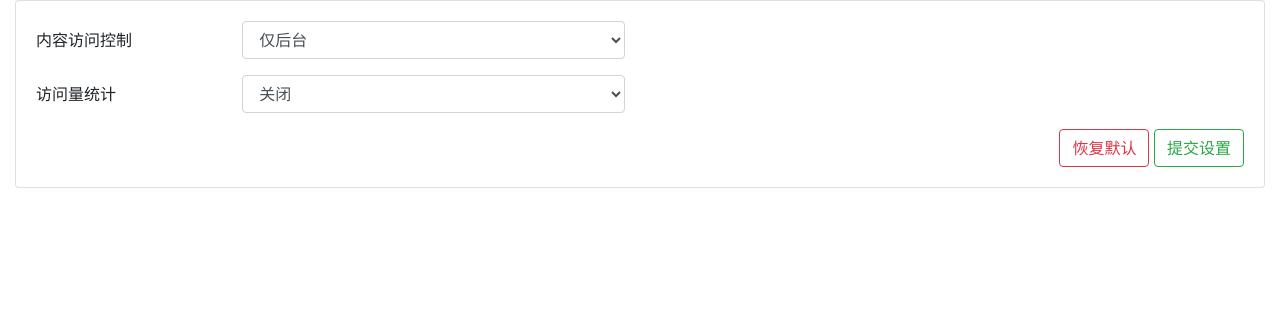
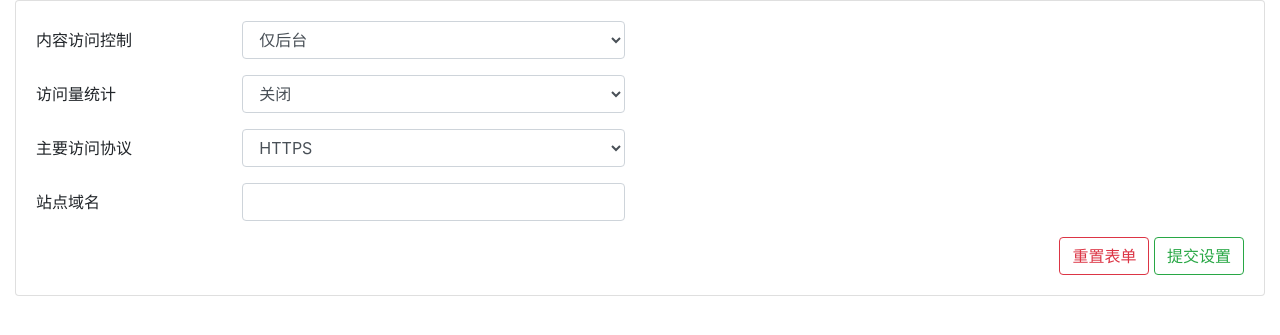
Before and after one commit to CiyaZ/django-blog, a Django app: template backend/templates/site_config.html in a window 1280 px wide. Shown: the top 335 px of the page. Run offline with Django 3.2, Linux system fonts and the light colour scheme; the template is opened without the code that fills it, so the values that code supplies are empty; some libraries are stand-ins or nearby versions.

Commit message:
:hammer: 将域名可配置项加入站点配置表单中

```diff
--- a/backend/templates/site_config.html
+++ b/backend/templates/site_config.html
@@ -28,7 +28,7 @@
         {% endif %}
         <div class="card">
             <div class="card-body">
-                <form action="/backend/config/update" method="post">
+                <form action="/backend/config/update" method="post" onsubmit="return check();">
                     {% csrf_token %}
                     <div class="form-group row">
                         <label for="conf-site-auth" class="col-sm-2 col-form-label">内容访问控制</label>
@@ -48,8 +48,24 @@
                             </select>
                         </div>
                     </div>
+                    <div class="form-group row">
+                        <label for="conf-protocol" class="col-sm-2 col-form-label">主要访问协议</label>
+                        <div class="col-sm-4">
+                            <select class="form-control" id="conf-protocol" name="conf_protocol">
+                                <option {% if conf_protocol == 'https' %}selected="selected"{% endif %} value="https">HTTPS</option>
+                                <option {% if conf_protocol == 'http' %}selected="selected"{% endif %} value="http">HTTP</option>
+                            </select>
+                        </div>
+                    </div>
+                    <div class="form-group row">
+                        <label for="conf-domain" class="col-sm-2 col-form-label">站点域名</label>
+                        <div class="col-sm-4">
+                            <input class="form-control" id="conf-domain" name="conf_domain" value="{{ conf_domain }}" />
+                            <div class="invalid-feedback" id="domain-invalid"></div>
+                        </div>
+                    </div>
                     <div style="text-align: right">
-                        <input type="reset" value="恢复默认" class="btn btn-outline-danger" />
+                        <input type="reset" value="重置表单" class="btn btn-outline-danger" />
                         <input type="submit" value="提交设置" class="btn btn-outline-success" />
                     </div>
                 </form>
--- a/static/app/backend/site_config.js
+++ b/static/app/backend/site_config.js
@@ -0,0 +1,13 @@
+function check() {
+    var domainInput = $('#conf-domain');
+    var domainInvalid = $('#domain-invalid');
+    domainInput.removeClass('is-invalid');
+    var domain = domainInput.val();
+    var checked = true;
+    if (domain.length < 1 || domain.length > 255) {
+        checked = false;
+        domainInput.addClass('is-invalid');
+        domainInvalid.text('域名长度在1-255个字符之间');
+    }
+    return checked;
+}
```
Also changed, not shown: backend/views/site_config_view.py (+20 -2 lines).
